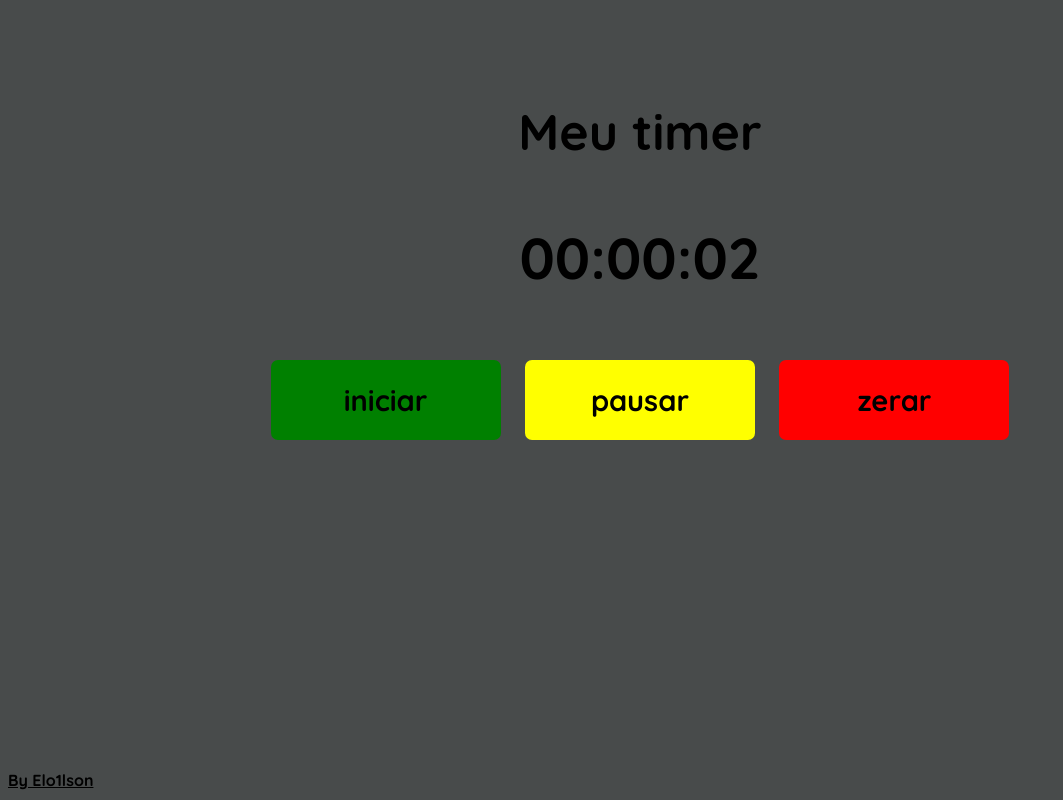
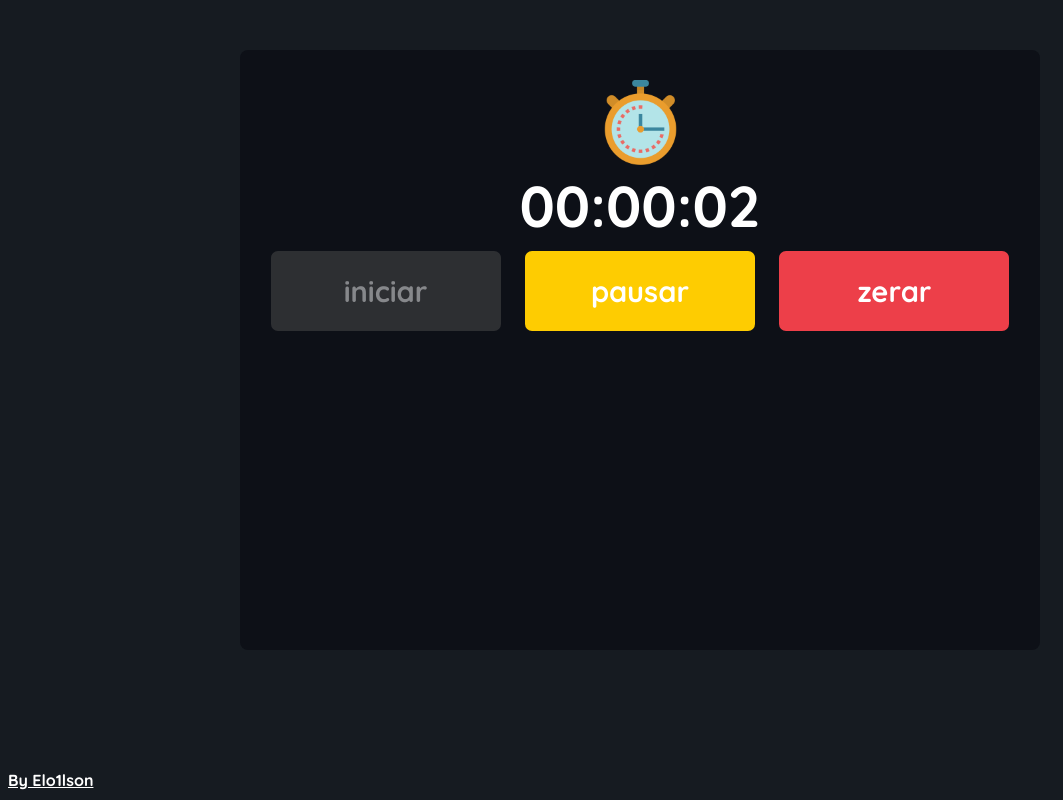
Before and after one commit to elo1lson/timer, a plain HTML site: page index.html in a window 1280 px wide. Both pictures are taken after a click on the button "iniciar". Shown: the whole page, without its empty margins (0-1063 px from the left). Drawn offline with Linux system fonts and the light colour scheme.

Commit message:
refatoramento do codigo para programação funcional, correções de bugs, adição de css, remoção e adição de elementos html, e enfim, acho que tá pronto!😀

```diff
--- a/assets/css/style.css
+++ b/assets/css/style.css
@@ -5,32 +5,33 @@
   padding: 0;
   border: 0;
   box-sizing: border-box;
-    color: black;
+  color: white;
 
 }
 
 body {
-    background-color: rgb(72, 75, 75);
+  background-color: #161B21;
 }
 
 .container {
   text-align: center;
   max-width: 800px;
-    height: 300px;
+  height: 600px;
   width: 100%;
   margin: 0 auto;
-    margin-top: 100px;
+  margin-top: 50px;
   border-radius: 8px;
-}
-
-.title {
-    margin: 0 auto;
-    font-size: 50px;
-
+  background-color: #0D1017;
 }
 
 .clock {
+  margin: 0 auto;
   font-size: 3.6em;
+}
+
+img {
+  margin-top: 30px;
+  width: 85px;
 }
 
 .click {
@@ -44,16 +45,21 @@ body {
   padding: auto;
 }
 
+.started {
+  filter: saturate(0);
+  opacity: 0.5;
+}
+
 .iniciar {
-    background-color: green;
+  background-color: #2A5B38;
 }
 
 .pausar {
-    background-color: yellow;
+  background-color: #FECC01;
 }
 
 .zerar {
-    background-color: red;
+  background-color: #ED3F49;
 }
 
 .paused {
@@ -69,11 +75,13 @@ body {
     color: black
   }
 }
-.me{
+
+.me {
   position: absolute;
   bottom: 10px;
   outline: black;
 }
-.me:hover{
+
+.me:hover {
   outline: black;
 }
--- a/assets/js/main.js
+++ b/assets/js/main.js
@@ -1,3 +1,14 @@
+'use strict'
+
+let seconds = 0
+let secs = 0
+let started
+let timer
+const start = document.querySelector('.iniciar')
+const pause = document.querySelector('.pausar')
+const clear = document.querySelector('.zerar')
+const clock = document.querySelector('.clock')
+
 function getSeconds(sec) {
   const data = new Date(sec * 1000);
   return data.toLocaleTimeString('pt-BR', {
@@ -5,52 +16,54 @@ function getSeconds(sec) {
     timeZone: 'UTC'
   });
 }
-let seconds = 0
-let secs = 0
-let started
-const pause = document.querySelector('.pausar')
-const clock = document.querySelector('.clock')
+
+function checkPause() {
+  if (clock.classList.contains('paused')) {
+    clock.classList.remove('paused')
+    pause.innerHTML = 'pausar'
+    startClock(secs)
+  } else {
+    clock.classList.add('paused')
+    pause.innerHTML = 'retomar'
+    clearInterval(timer)
+  }
+}
 
 function startClock(sec) {
 
-    timer = setInterval(function () {
+  timer = setInterval(function() {
     sec++;
     clock.innerHTML = getSeconds(sec);
     secs++
   }, 1000);
 }
-function checkPause() {
-    if (clock.classList.contains('paused')) {
-        pause.innerHTML = 'pausar'
-        clock.classList.remove('paused')
-    }
+
+function clickStart() {
+  if (started) return
+
+  start.classList.add('started')
+  started = true
+  startClock(secs)
+
 }
 
-document.addEventListener('click', (e) => {
-    let el = e.target
-    if (el.classList.contains('iniciar')) {
-        if (started) return
+function clickPause() {
+  if (!started) return
   checkPause()
-        startClock(seconds)
-        started = true
 }
-    if (el.classList.contains('pausar')) {
 
-        if (pause.innerHTML == 'retomar') {
-            pause.innerHTML ='pausar'
-            console.log(secs);
-            clock.style.animation = 'none'
-            startClock(secs)
-            return
+function clickClear() {
+  clock.innerHTML = '00:00:00'
+  clock.classList.remove('paused')
+  pause.innerHTML = 'pausar'
+  start.classList.remove('started')
+  clearInterval(timer)
+  started = false
+  seconds = 0
+  secs = 0
+
 }
-        clearInterval(timer)
-        clock.classList.add('paused')
-        pause.innerHTML = 'retomar'
-    }
-    if (el.classList.contains('zerar')) {
-        started = false
-        clearInterval(timer)
-        clock.innerHTML = '00:00:00'
-    }
-}
-)
+
+start.addEventListener('click', clickStart)
+pause.addEventListener('click', clickPause)
+clear.addEventListener('click', clickClear)
--- a/index.html
+++ b/index.html
@@ -5,18 +5,22 @@
   <meta charset="UTF-8">
   <meta http-equiv="X-UA-Compatible" content="IE=edge">
   <meta name="viewport" content="width=device-width, initial-scale=1.0">
-    <title>My timer app</title>
+
+  <title>Timer App</title>
 
   <link rel="shortcut icon" href="./assets/img/clock.png" type="image/x-icon">
   <link rel="stylesheet" href="./assets/css/style.css">
+
   <script defer src="./assets/js/main.js"></script>
 </head>
 
 <body>
   <section class="container">
-        <h1 class="title">Meu timer</h1>
+    <div class="top">
+      <img src="./assets/img/clock.png" alt="clock">
       <p class="clock">00:00:00</p>
-        <p>
+    </div>
+
     <button class="click iniciar">iniciar</button>
     <button class="click pausar">pausar</button>
     <button class="click zerar">zerar</button>
```
Also changed, not shown: 1 other file. Lines whose indentation alone changed are shown as unchanged.
